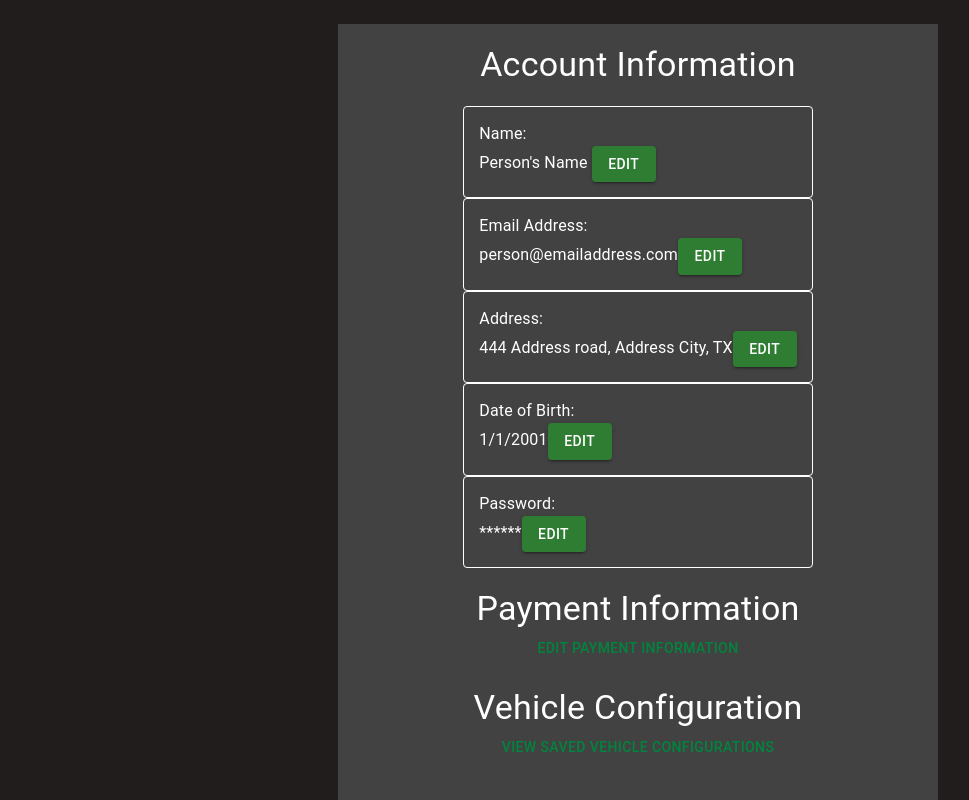
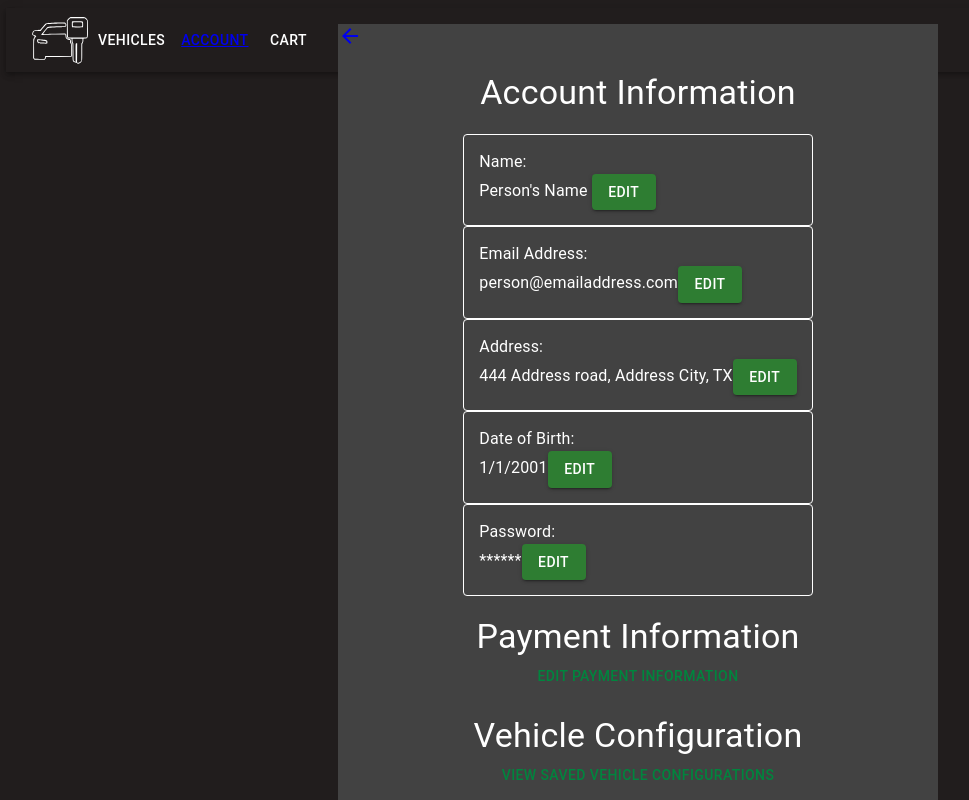
Before and after one commit to evanharr/SuperSimple3444, a React (Create React App) app: page /account-info in a window 1280 px wide. Shown: the whole page, without its empty margins (2-971 px from the left). Built offline with nearby package versions, Linux system fonts and the light colour scheme.

Commit message:
set up navbar so it will be on every page and added back button from account info page

```diff
--- a/src/Account.jsx
+++ b/src/Account.jsx
@@ -7,12 +7,9 @@ import Typography from '@mui/material/Typography'
 import Button from '@mui/material/Button'
 import Grid from '@mui/material/Grid'
 import Box from '@mui/material/Box'
-import { styled } from '@mui/material/styles'
-import { AppBar } from "@mui/material";
-import IconButton from '@mui/material/IconButton';
-import MenuIcon from '@mui/icons-material/Menu';
-import Toolbar from '@mui/material/Toolbar';
-import CarIcon from './Logos/carIcon.jsx'
+import { Link } from 'react-router-dom'
+
+import ArrowBackIcon from '@mui/icons-material/ArrowBack';
 
 
 
@@ -33,6 +30,8 @@ function Account(){
                 backgroundColor: '#424242',
             }}
         >
+            <Link to="/"><ArrowBackIcon /></Link>
+
             <Grid container
                 direction ='column'
                 justifyContent='center'
--- a/src/App.js
+++ b/src/App.js
@@ -3,12 +3,14 @@ import React from 'react'
 import { BrowserRouter, Routes, Route} from 'react-router-dom';
 import Account from './Account'
 import Home from './Home'
+import NavBar from './components/NavBar'
 
 
 function App() {
   return(
   <div>
     <BrowserRouter>
+    <NavBar />
       <Routes>
           <Route path='/' element ={<Home />}></Route>
           <Route path="/account-info" element={<Account />}></Route>
--- a/src/components/NavBar.jsx
+++ b/src/components/NavBar.jsx
@@ -3,6 +3,7 @@ import { AppBar } from "@mui/material";
 import Toolbar from '@mui/material/Toolbar';
 import CarIcon from '../Logos/carIcon.jsx'
 import Button from '@mui/material/Button'
+import { Link } from 'react-router-dom'
 
 function NavBar(){
     return(
@@ -11,7 +12,7 @@ function NavBar(){
        <Toolbar>
         <CarIcon  />
         <Button style={{color:'white'}}>Vehicles</Button>
-        <Button style={{color:'white'}}>Account</Button>
+        <Button style={{color:'white'}}><Link to="/account-info">Account</Link></Button>
         <Button style={{color:'white'}}>Cart</Button>
         </Toolbar>
 </AppBar>
```
